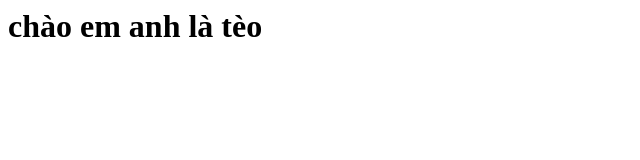
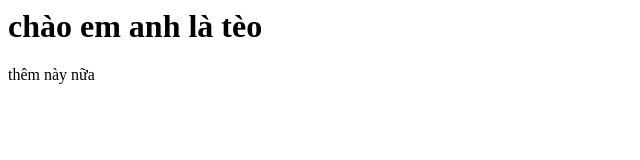
Before and after one commit to dnap11/gitsolo-1, a plain HTML site: page index.html in a window 1280 px wide. Shown: the full height of the page, 0-640 px from the left. Drawn offline with Linux system fonts and the light colour scheme.

Commit message:
up lan dau

```diff
--- a/index.html
+++ b/index.html
@@ -1 +1,2 @@
 <h1> chào em anh là tèo </h1>
+<p> thêm này nữa </p>
```
